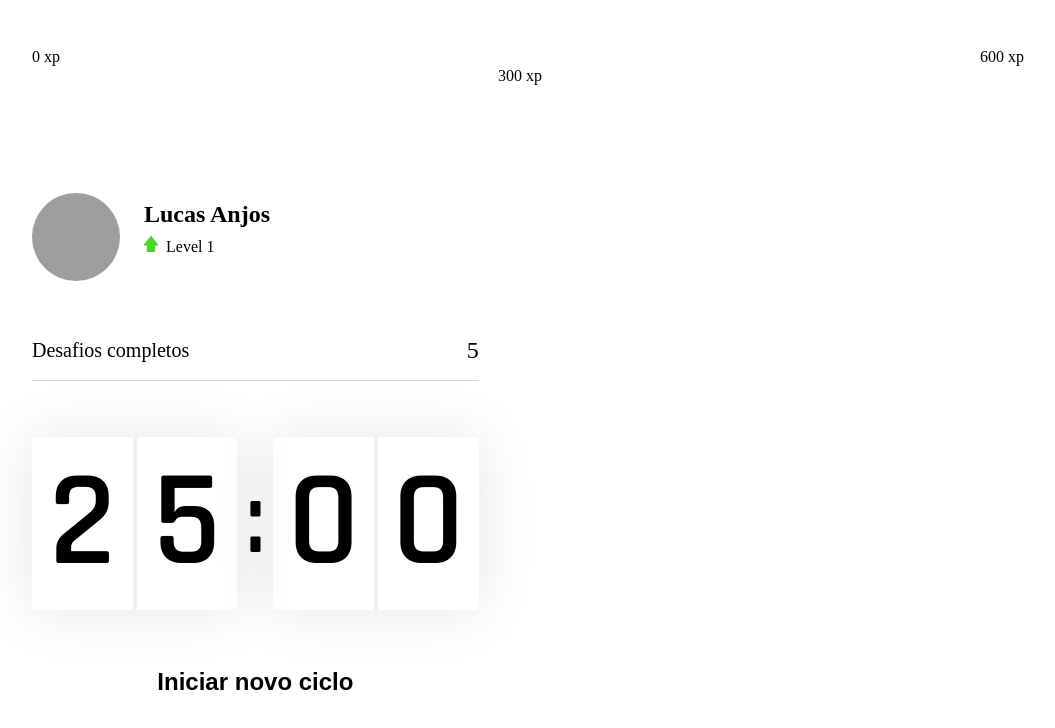
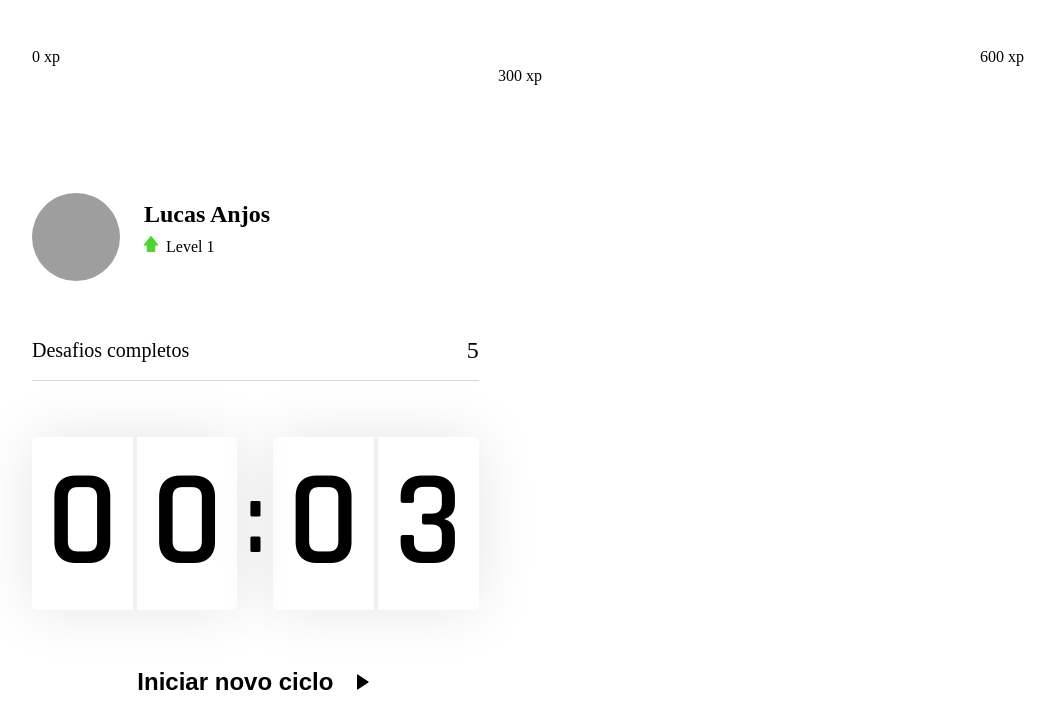
Before and after one commit to luskas8/shake-the-body, a Next.js app: page / in a window 1280 px wide. Shown: the top 728 px of the page, without its empty margins (112-1167 px from the left). Built offline with nearby package versions, Linux system fonts and the light colour scheme; grey boxes are pictures that could not be loaded.

Commit message:
Add couuntdown timerend function, icons and css

```diff
--- a/package.json
+++ b/package.json
@@ -10,7 +10,8 @@
   "dependencies": {
     "next": "10.0.7",
     "react": "17.0.1",
-    "react-dom": "17.0.1"
+    "react-dom": "17.0.1",
+    "react-icons": "^4.2.0"
   },
   "devDependencies": {
     "@types/node": "^14.14.31",
--- a/src/components/Countdown.tsx
+++ b/src/components/Countdown.tsx
@@ -1,13 +1,16 @@
 // eslint-disable-next-line no-use-before-define
 import React, { useState, useEffect } from 'react'
 import styles from '../styles/components/Countdown.module.css'
+import { FaCheckCircle } from 'react-icons/fa'
+import { RiCloseLine, RiPlayFill } from 'react-icons/ri'
 
 // eslint-disable-next-line no-undef
 let countdownTimeout: NodeJS.Timeout
 
 export function Coutdown () {
-  const [time, setTime] = useState(25 * 60)
+  const [time, setTime] = useState(0.05 * 60)
   const [isActive, setIsActive] = useState(false)
+  const [hasFinished, setHasFinished] = useState(false)
 
   const minutes = Math.floor(time / 60)
   const seconts = time % 60
@@ -22,7 +25,7 @@ export function Coutdown () {
   function resetCountdown () {
     clearInterval(countdownTimeout)
     setIsActive(false)
-    setTime(25 * 60)
+    setTime(0.05 * 60)
   }
 
   useEffect(() => {
@@ -30,6 +33,9 @@ export function Coutdown () {
       countdownTimeout = setTimeout(() => {
         setTime(time - 1)
       }, 1000)
+    } else if (isActive && time === 0) {
+      setHasFinished(true)
+      setIsActive(false)
     }
   }, [isActive, time])
 
@@ -46,17 +52,33 @@ export function Coutdown () {
           <span>{secRight}</span>
         </div>
       </div>
+
+      {
+        hasFinished
+          ? (
+            <button disabled type="button" className={`${styles.countdownButton}`}>
+              Ciclo encerado
+              <FaCheckCircle color="var(--green)"/>
+            </button>
+            )
+          : (
+            <>
               {
                 !isActive
                   ? (
                     <button type="button" className={`${styles.countdownButton} ${styles.newCyclo}`} onClick={startCountdown}>
                       Iniciar novo ciclo
+                      <RiPlayFill />
                     </button>
                     )
                   : (
                     <button type="button" className={`${styles.countdownButton} ${styles.quitCyclo}`} onClick={resetCountdown}>
                       Abandonar ciclo
+                      <RiCloseLine />
                     </button>
+                    )
+              }
+            </>
             )
       }
     </div>
--- a/src/styles/components/Countdown.module.css
+++ b/src/styles/components/Countdown.module.css
@@ -46,6 +46,7 @@
   display: flex;
   align-items: center;
   justify-content: center;
+  gap: 1rem;
 
   border: 0;
   border-radius: 5px;
@@ -82,3 +83,9 @@
 .quitCyclo:active {
   background: var(--red-dark);
 }
+
+.countdownButton:disabled {
+  color: var(--text);
+  cursor: not-allowed;
+  border-bottom: 5px solid var(--green);
+}
```
Also changed, not shown: 1 other file (tests, documents, lock files or other folders). Lines whose indentation alone changed are shown as unchanged.
